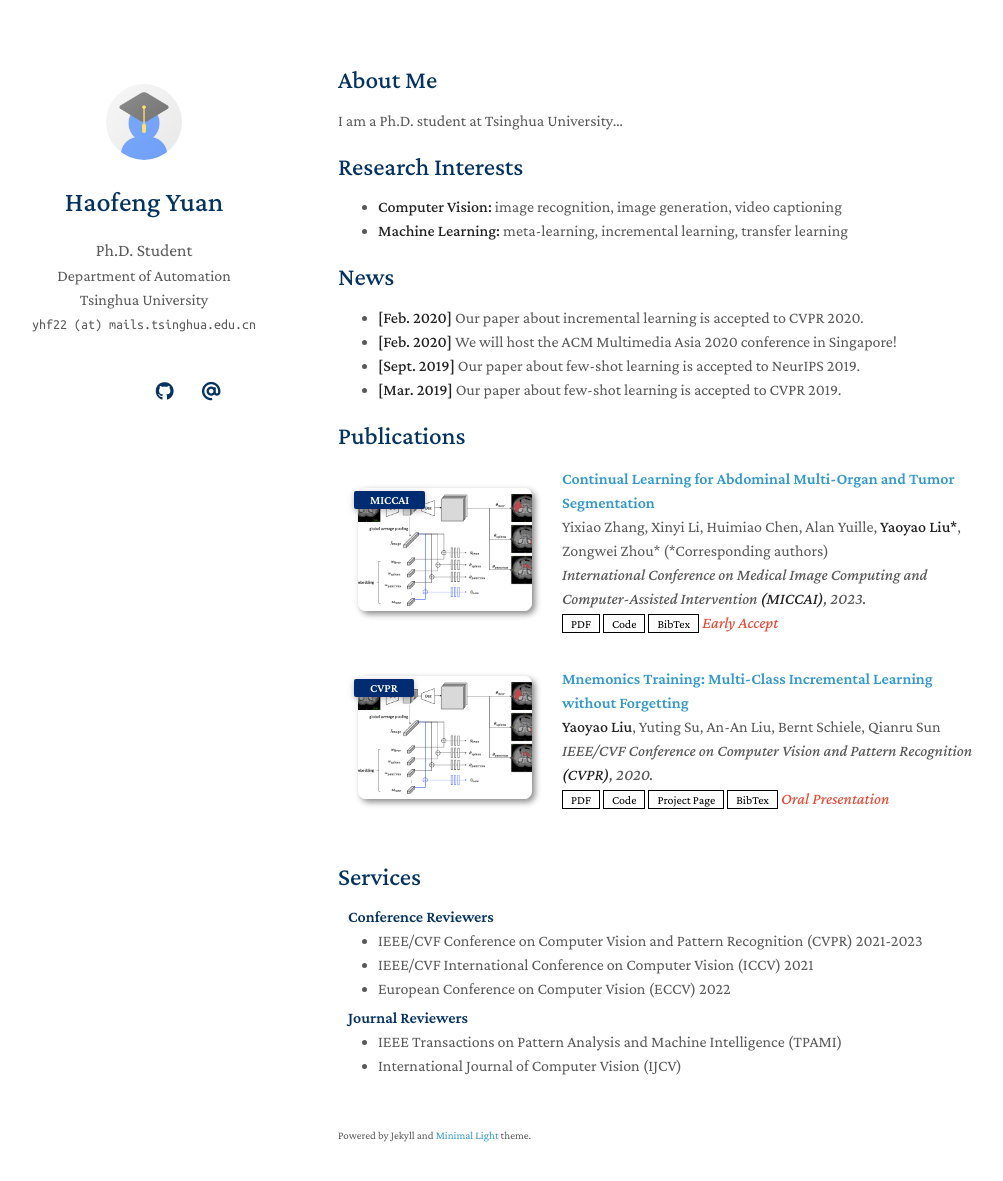
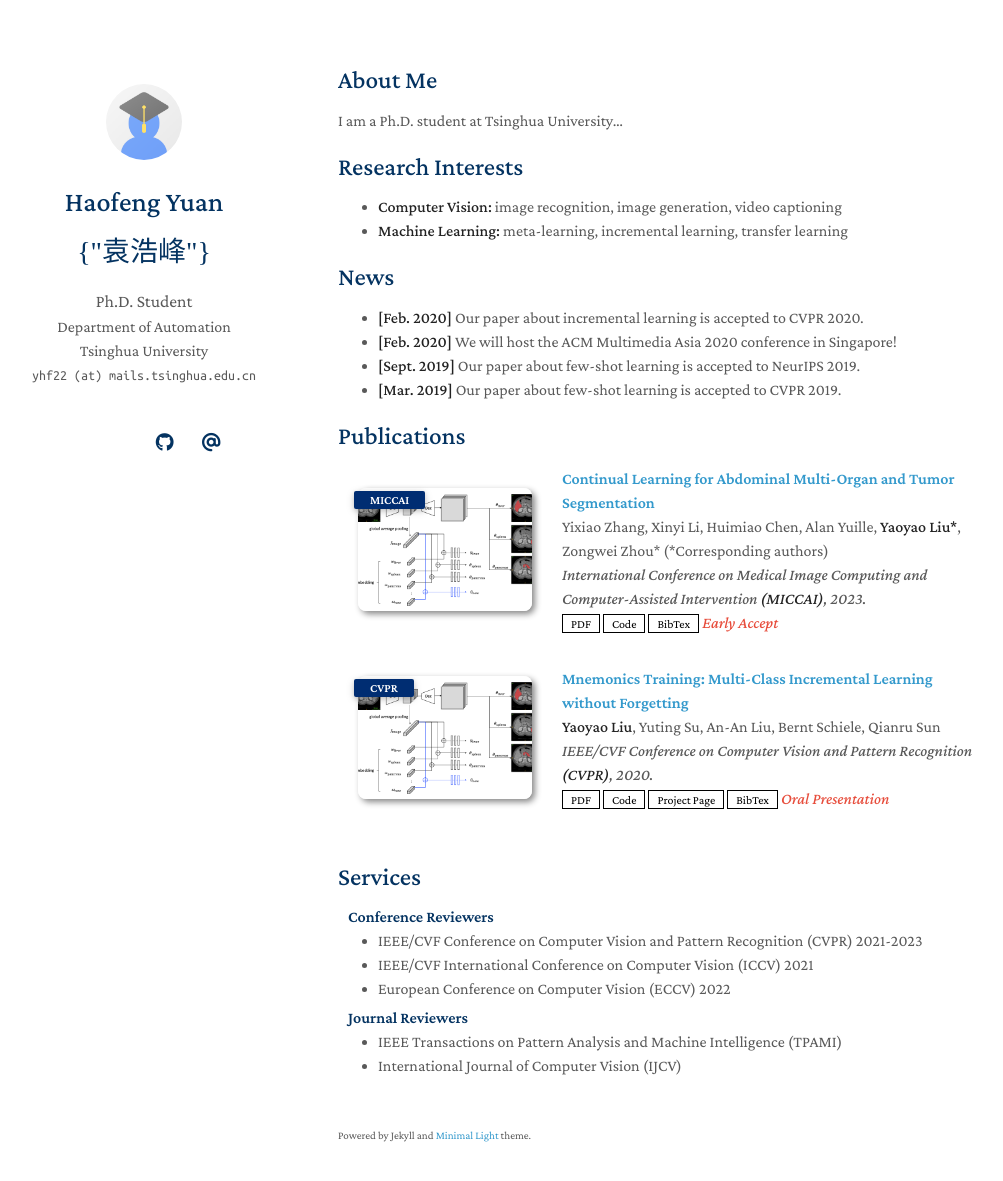
Before and after one commit to Xyz-yuanhf/Xyz-yuanhf.github.io, a Jekyll site: the page built from index.md, in a window 1280 px wide and 1216 px high. Shown: the top 1181 px of the window, without its empty margins (132-1135 px from the left). Built offline with Jekyll 4.4.1, drawn with Linux system fonts in a browser that asks for light colours; a style sheet for code colours, icons or effects is not loaded; our own code applies the rules of GitHub Pages for plain Markdown files.

Commit message:
Update homepage.html

```diff
--- a/_layouts/homepage.html
+++ b/_layouts/homepage.html
@@ -44,6 +44,8 @@
         {% endif %}
 
         <h1>{{ site.title }}</h1>
+
+        <h1 style="font-family: 'KaiTi', '楷体', serif;">{"袁浩峰"}</h1>
 
         {% if site.position %}
         <position style="font-size:1.10rem;">{{ site.position }}</position>
```
